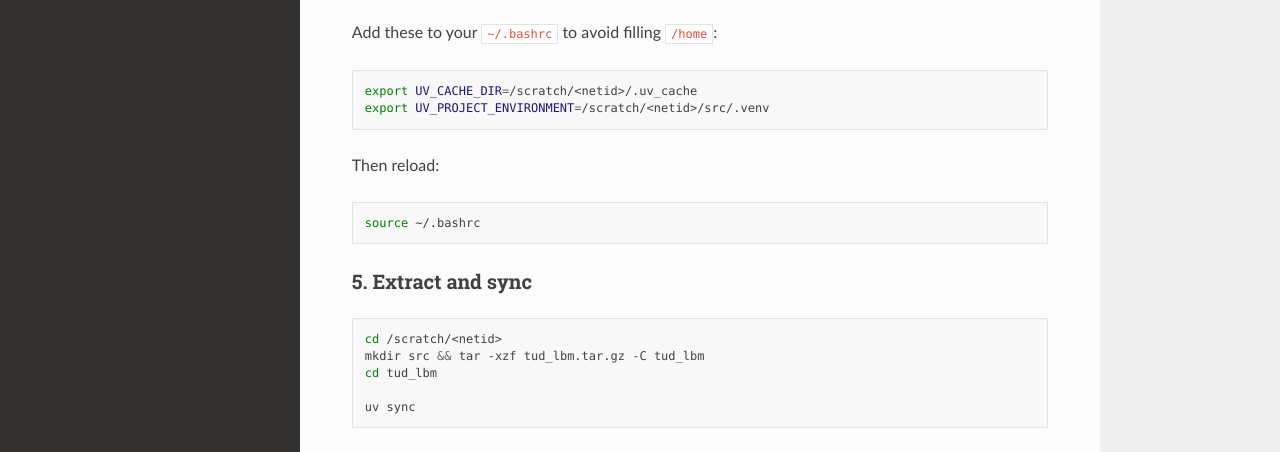
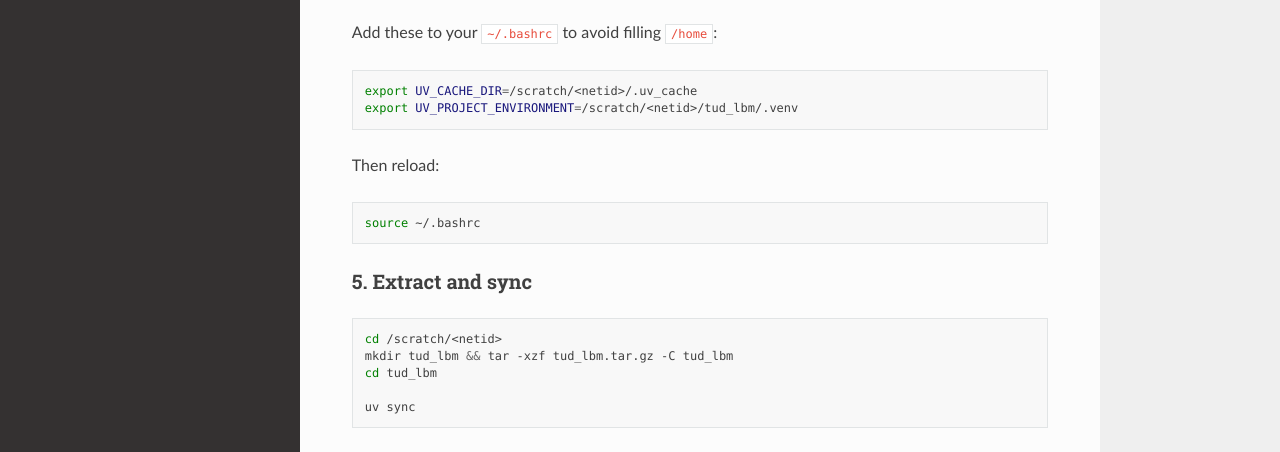
Before and after one commit to szkuds/TUD_LBM, a Sphinx documentation site: the page built from docs/notes/README.dev.md, in a window 1280 px wide and 900 px high, scrolled down 3032 px. Shown: the part 159-611 px from the top of the window. Built offline with Sphinx 7.4.7 and the Read the Docs theme 3.1.0, drawn with Linux system fonts in a browser that asks for light colours; pages that are not in the unit, such as notebooks, are missing from menus; some of the changed text lies outside the part shown.

Commit message:
final dir changes

````diff
--- a/docs/notes/README.dev.md
+++ b/docs/notes/README.dev.md
@@ -143,7 +143,7 @@ Add these to your `~/.bashrc` to avoid filling `/home`:
 
 ```bash
 export UV_CACHE_DIR=/scratch/<netid>/.uv_cache
-export UV_PROJECT_ENVIRONMENT=/scratch/<netid>/src/.venv
+export UV_PROJECT_ENVIRONMENT=/scratch/<netid>/tud_lbm/.venv
 ```
 
 Then reload:
@@ -156,7 +156,7 @@ source ~/.bashrc
 
 ```bash
 cd /scratch/<netid>
-mkdir src && tar -xzf tud_lbm.tar.gz -C tud_lbm
+mkdir tud_lbm && tar -xzf tud_lbm.tar.gz -C tud_lbm
 cd tud_lbm
 
 uv sync
@@ -473,8 +473,8 @@ In a new terminal:
 
 ```shell
 # OPTIONAL: prepare a new directory with fresh git clone
-cd $(mktemp -d src.XXXXXX)
-git clone git@github.com:szkuds/src .
+cd $(mktemp -d tud_lbm.XXXXXX)
+git clone git@github.com:szkuds/tud_lbm .
 
 python -m pip install --upgrade pip
 python -m pip install .[publishing]
````
